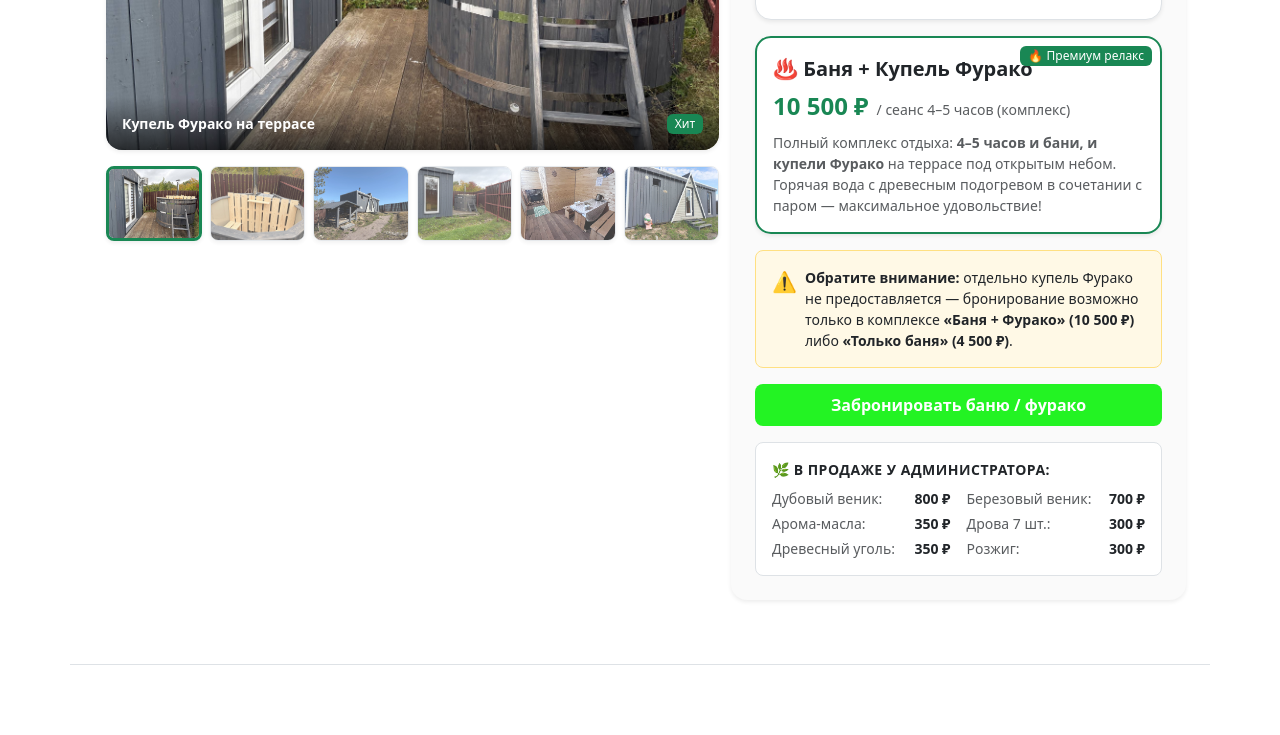
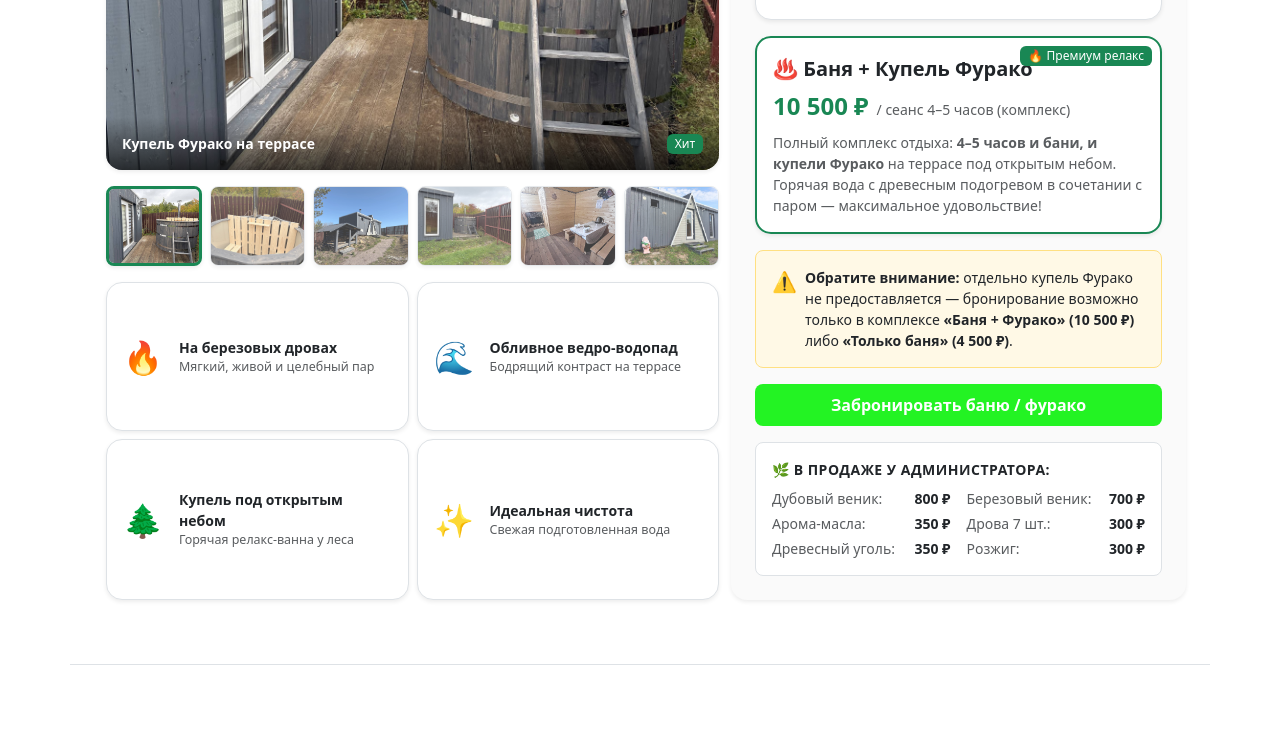
Before and after one commit to Guslik5/recreation-center-client, a React (Vite) app: page / in a window 1280 px wide. Shown: the part 7465-8200 px from the top of the page. Built offline with nearby package versions, Linux system fonts and the light colour scheme.

Commit message:
Balance Bathhouse section layout with features grid

```diff
--- a/src/Components/Bathhouse.jsx
+++ b/src/Components/Bathhouse.jsx
@@ -65,7 +65,7 @@ export const Bathhouse = () => {
             <Row className="mb-5 mx-0 g-4 align-items-stretch">
                 {/* Левая колонка: Интерактивная галерея */}
                 <Col lg={7} className="d-flex flex-column">
-                    <div className="position-relative rounded-4 overflow-hidden shadow-sm mb-3" style={{ height: "400px", backgroundColor: "#f0f0f0" }}>
+                    <div className="position-relative rounded-4 overflow-hidden shadow-sm mb-3" style={{ height: "420px", backgroundColor: "#f0f0f0" }}>
                         <img
                             src={images[activeImgIndex].src}
                             alt={images[activeImgIndex].alt}
@@ -85,7 +85,7 @@ export const Bathhouse = () => {
                     </div>
 
                     {/* Миниатюры */}
-                    <Row className="g-2">
+                    <Row className="g-2 mb-3">
                         {images.map((img, idx) => (
                             <Col key={idx} xs={4} sm={2}>
                                 <div
@@ -93,7 +93,7 @@ export const Bathhouse = () => {
                                     role="button"
                                     className={`rounded-3 overflow-hidden shadow-sm border ${activeImgIndex === idx ? "border-success border-3" : "border-transparent"}`}
                                     style={{
-                                        height: "75px",
+                                        height: "80px",
                                         cursor: "pointer",
                                         opacity: activeImgIndex === idx ? 1 : 0.75,
                                         transition: "all 0.2s ease"
@@ -108,6 +108,46 @@ export const Bathhouse = () => {
                                 </div>
                             </Col>
                         ))}
+                    </Row>
+
+                    {/* Карточки особенностей бани и купели */}
+                    <Row className="g-2 flex-grow-1">
+                        <Col sm={6} xs={12}>
+                            <div className="p-3 rounded-4 bg-white border h-100 d-flex align-items-center gap-3 shadow-sm">
+                                <div className="fs-2">🔥</div>
+                                <div>
+                                    <div className="fw-bold text-dark small">На березовых дровах</div>
+                                    <div className="text-muted" style={{ fontSize: "0.78rem" }}>Мягкий, живой и целебный пар</div>
+                                </div>
+                            </div>
+                        </Col>
+                        <Col sm={6} xs={12}>
+                            <div className="p-3 rounded-4 bg-white border h-100 d-flex align-items-center gap-3 shadow-sm">
+                                <div className="fs-2">🌊</div>
+                                <div>
+                                    <div className="fw-bold text-dark small">Обливное ведро-водопад</div>
+                                    <div className="text-muted" style={{ fontSize: "0.78rem" }}>Бодрящий контраст на террасе</div>
+                                </div>
+                            </div>
+                        </Col>
+                        <Col sm={6} xs={12}>
+                            <div className="p-3 rounded-4 bg-white border h-100 d-flex align-items-center gap-3 shadow-sm">
+                                <div className="fs-2">🌲</div>
+                                <div>
+                                    <div className="fw-bold text-dark small">Купель под открытым небом</div>
+                                    <div className="text-muted" style={{ fontSize: "0.78rem" }}>Горячая релакс-ванна у леса</div>
+                                </div>
+                            </div>
+                        </Col>
+                        <Col sm={6} xs={12}>
+                            <div className="p-3 rounded-4 bg-white border h-100 d-flex align-items-center gap-3 shadow-sm">
+                                <div className="fs-2">✨</div>
+                                <div>
+                                    <div className="fw-bold text-dark small">Идеальная чистота</div>
+                                    <div className="text-muted" style={{ fontSize: "0.78rem" }}>Свежая подготовленная вода</div>
+                                </div>
+                            </div>
+                        </Col>
                     </Row>
                 </Col>
 
@@ -127,7 +167,7 @@ export const Bathhouse = () => {
                         <div className="p-3 rounded-4 bg-white shadow-sm border mb-3">
                             <div className="d-flex justify-content-between align-items-start mb-1">
                                 <div className="fw-bold text-dark fs-5">
-                                    🪵 Только баня на дровах
+                                    🏡 Только баня на дровах
                                 </div>
                                 <div className="text-end">
                                     <div className="fs-5 fw-bold" style={{ color: "#2e7d32" }}>4 500 ₽</div>
```
